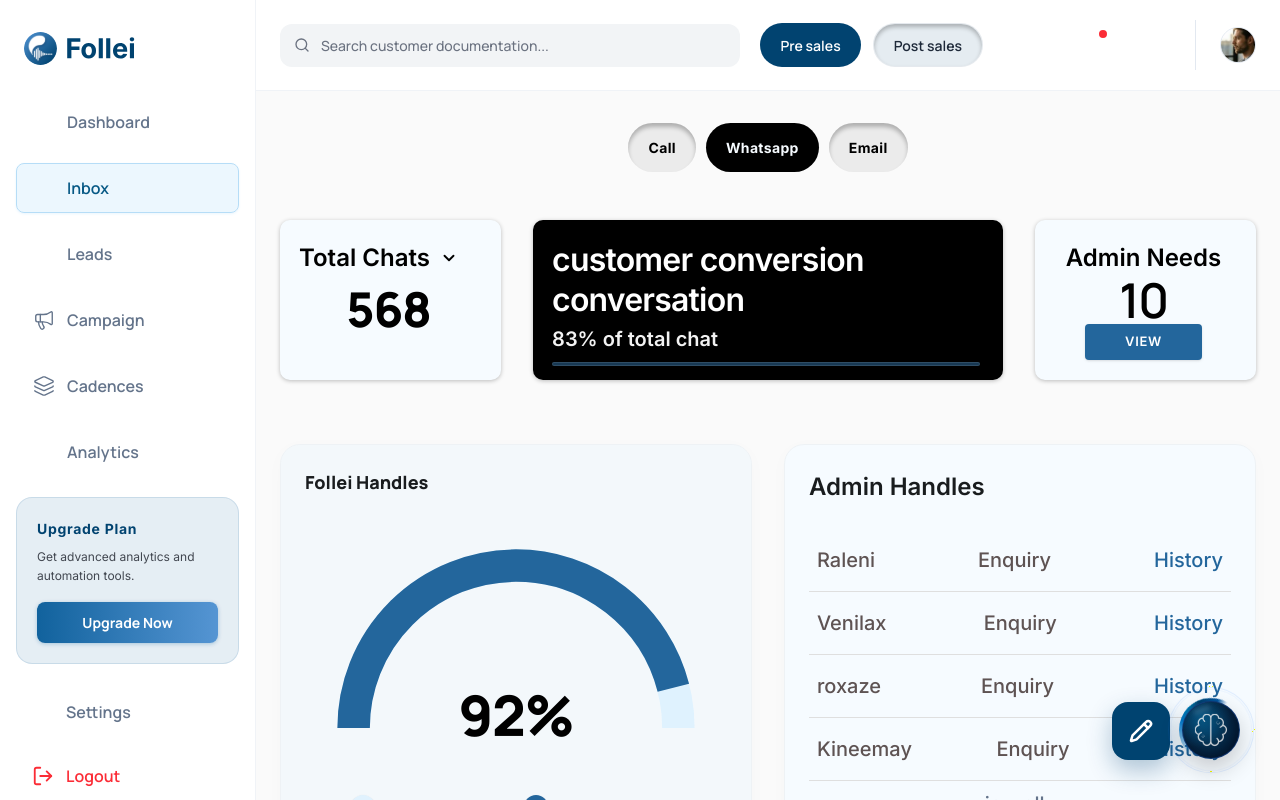
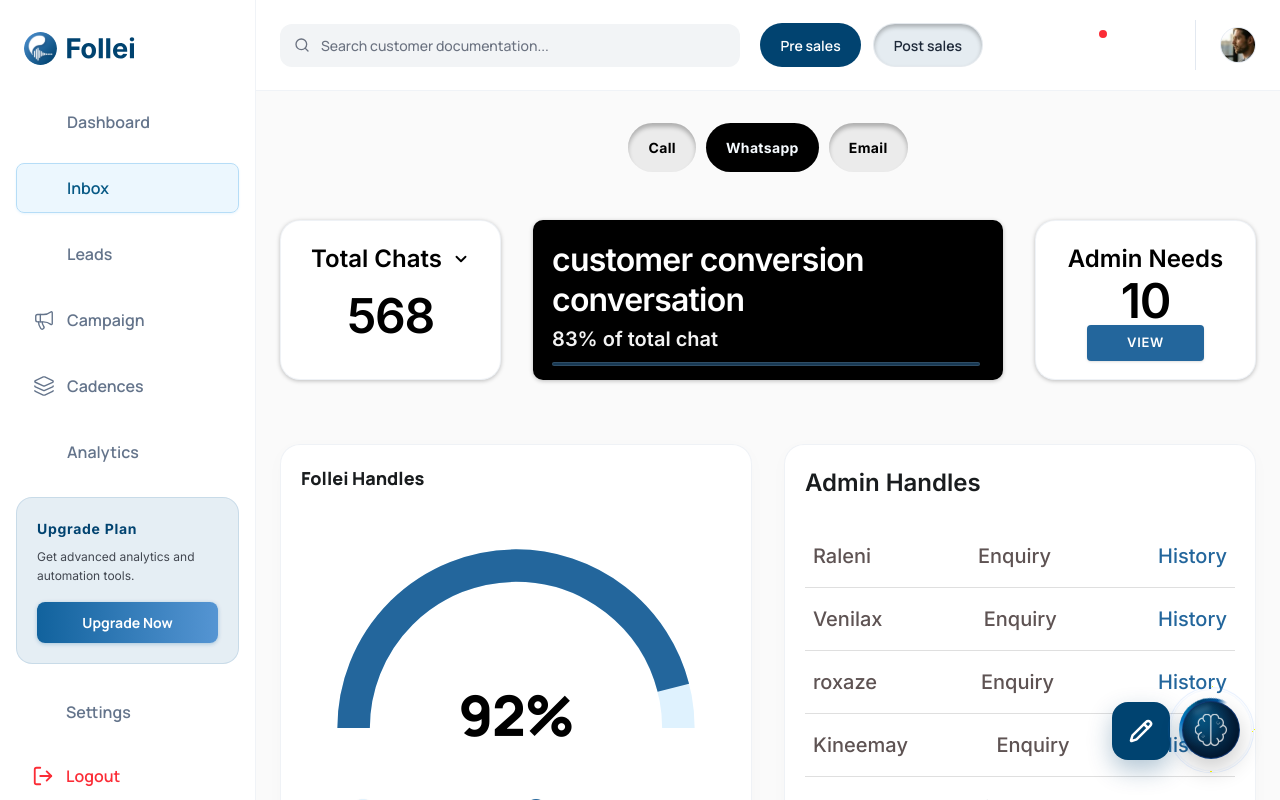
Before and after one commit to Kuberan1810/FolleiPhase1, a React (Vite) app: page /presales/inbox in a window 1280 px wide. Built offline with nearby package versions, Linux system fonts and the light colour scheme; some icons are missing.

Commit message:
style changes

```diff
--- a/src/Pages/PreSales/Inbox/Section/ChatHistory.tsx
+++ b/src/Pages/PreSales/Inbox/Section/ChatHistory.tsx
@@ -72,7 +72,7 @@ const ChatHistory: React.FC = () => {
   }, [searchQuery]);
 
   return (
-    <div className="w-full bg-[#F6FBFF] rounded-[20px] p-6 shadow-[0_4px_20px_rgba(0,0,0,0.02)] border border-[#EEF2F5] hover:shadow-[0_8px_30px_rgba(0,0,0,0.04)] transition-all duration-300">
+    <div className="w-full BoxStyle shadow-[0_4px_20px_rgba(0,0,0,0.02)] border border-[#EEF2F5] hover:shadow-[0_8px_30px_rgba(0,0,0,0.04)] transition-all duration-300">
       <div className="flex items-center justify-between gap-4 mb-6">
         <h2 className="text-[#191C1E] text-[24px] font-semibold">
           Chat History
@@ -122,7 +122,7 @@ const ChatHistory: React.FC = () => {
         })}
       </div>
 
-      <div className="overflow-hidden border border-[#EEF2F5] rounded-[10px] bg-white">
+      <div className="overflow-hidden BoxStyle">
         <div className="w-full overflow-x-auto scrollbar-thin">
           <div className="min-w-[760px]">
             <div className="grid grid-cols-12 gap-2 py-4 pr-6 pl-8 text-[#000000] text-[24px] font-semibold bg-white">
--- a/src/Pages/PreSales/Inbox/Section/HandlesSection.tsx
+++ b/src/Pages/PreSales/Inbox/Section/HandlesSection.tsx
@@ -25,7 +25,7 @@ const HandlesSection: React.FC = () => {
 
   return (
     <div className="grid grid-cols-1 lg:grid-cols-2 gap-6 lg:gap-8 mb-8 w-full">
-      <div className="bg-[#E0F2FE]/28 rounded-[20px] p-6 shadow-[0_4px_20px_rgba(0,0,0,0.02)] border border-[#EEF2F5] flex flex-col items-center justify-between min-h-[400px]">
+      <div className="BoxStyle shadow-[0_4px_20px_rgba(0,0,0,0.02)] border border-[#EEF2F5] flex flex-col items-center justify-between min-h-[400px]">
         <div className="w-full text-left">
           <h3 className="text-[#191C1E] text-[18px] font-extrabold font-manrope">
             Follei Handles
@@ -71,7 +71,7 @@ const HandlesSection: React.FC = () => {
         </div>
       </div>
 
-      <div className="bg-[#F6FBFF] rounded-[20px] p-6 shadow-[0_4px_20px_rgba(0,0,0,0.02)] border border-[#EEF2F5] flex flex-col justify-between min-h-[400px]">
+      <div className="BoxStyle shadow-[0_4px_20px_rgba(0,0,0,0.02)] border border-[#EEF2F5] flex flex-col justify-between min-h-[400px]">
         <div className="w-full">
           <div className="flex justify-between items-center mb-6">
             <h3 className="text-[#191C1E] text-[24px] font-semibold">
--- a/src/Pages/PreSales/Inbox/Section/TopMetrics.tsx
+++ b/src/Pages/PreSales/Inbox/Section/TopMetrics.tsx
@@ -4,12 +4,12 @@ import { ChevronDown } from "lucide-react";
 const TopMetrics = () => {
   return (
     <div className="flex flex-col md:flex-row justify-center md:justify-start items-center gap-6 lg:gap-8 mb-8 w-full">
-      <div className="bg-[#F6FBFF] rounded-[10px] pt-[20px] pr-[23px] pb-[34px] pl-[19px] shadow-[0_1px_4px_rgba(0,0,0,0.25)] flex flex-col justify-between items-center text-center w-full md:w-[263px] h-[160px] hover:shadow-[0_4px_12px_rgba(0,0,0,0.2)] transition-all duration-300">
-        <div className="flex items-center gap-[10px] text-black font-semibold text-[24px] font-inter self-start">
+      <div className="BoxStyle shadow-[0_1px_4px_rgba(0,0,0,0.25)] flex flex-col justify-between items-center text-center w-full md:w-[263px] h-[160px]">
+        <div className="flex items-center gap-[10px] text-black font-semibold text-[24px]">
           <span>Total Chats</span>
           <ChevronDown size={18} className="text-black stroke-[2.5]" />
         </div>
-        <div className="text-[48px] font-extrabold text-black font-manrope leading-none tracking-tight">
+        <div className="text-[48px] font-semibold text-black leading-none tracking-tight">
           568
         </div>
         <div className="h-1" />
@@ -30,15 +30,15 @@ const TopMetrics = () => {
         </div>
       </div>
 
-      <div className="bg-[#F6FBFF] rounded-[10px] pt-[20px] pr-[23px] pb-[34px] pl-[19px] shadow-[0_1px_4px_rgba(0,0,0,0.25)] flex flex-col justify-between items-center text-center w-full md:w-[263px] h-[160px]">
+      <div className="BoxStyle shadow-[0_1px_4px_rgba(0,0,0,0.25)] flex flex-col justify-between items-center text-center w-full md:w-[263px] h-[160px]">
         <span className="font-semibold text-[24px] text-[#000000]">
           Admin Needs
         </span>
-        <div className="text-[48px] font-semibold text-black font-manrope leading-none tracking-tight">
+        <div className="text-[48px] font-semibold text-black leading-none tracking-tight">
           10
         </div>
         <button
-          className="bg-[#23669C] text-white px-10 py-2 rounded-[4px] text-[13px] font-semibold  cursor-pointer shadow-sm active:scale-95 uppercase tracking-wider"
+          className="bg-[#23669C] text-white px-10 py-2 rounded-[4px] text-[13px] font-semibold cursor-pointer shadow-sm active:scale-95 uppercase tracking-wider"
         >
           View
         </button>
```
